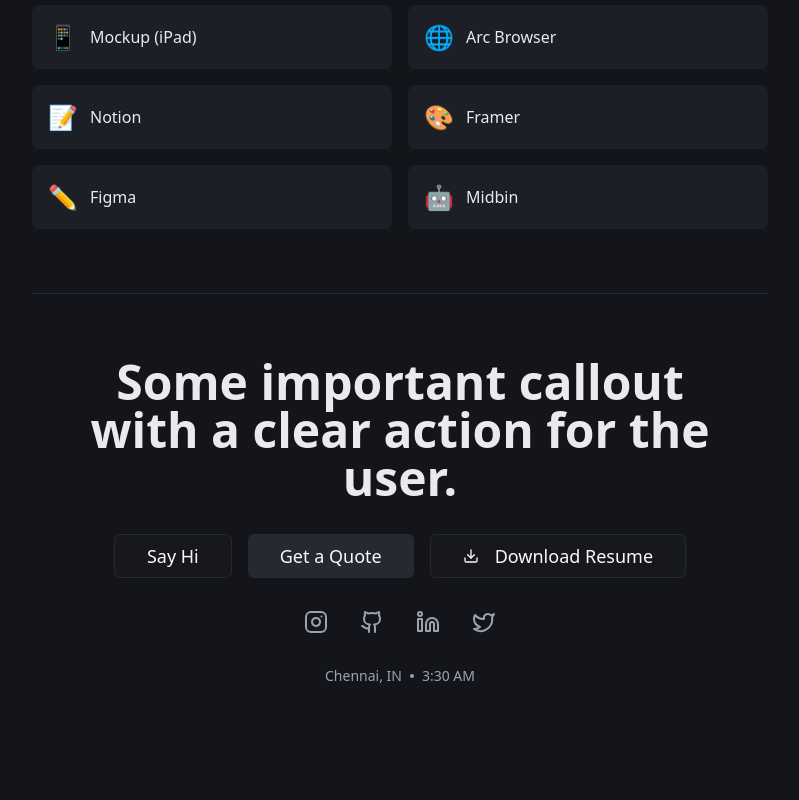
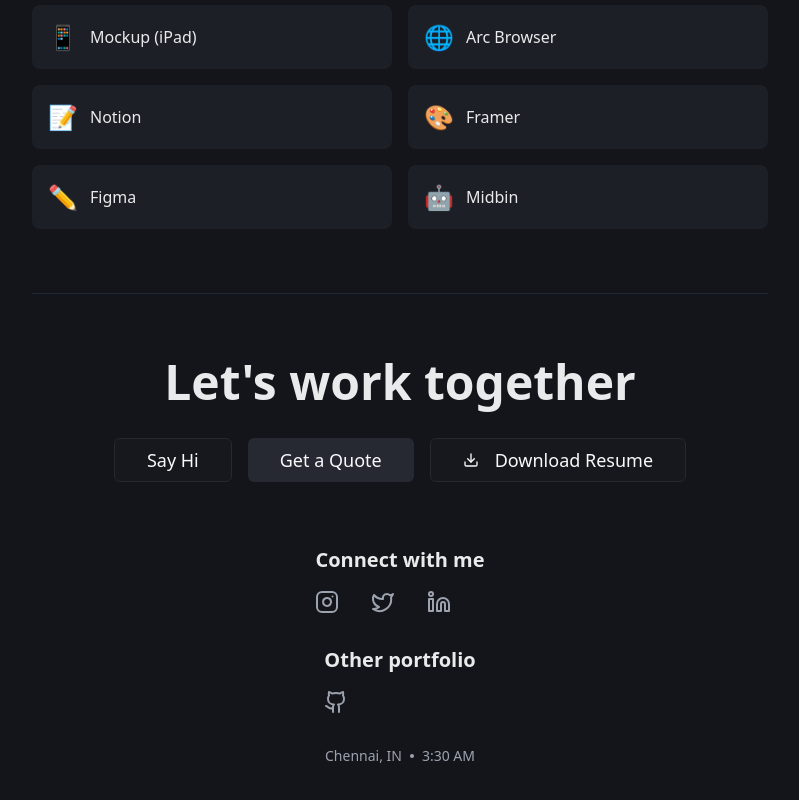
Before and after one commit to shaihq/template-final-designfolio-v1, a React (Vite) app: page / in a window 1280 px wide. Shown: the part 2311-3111 px from the top of the page, without its empty margins (240-1039 px from the left). Before the commit the page ends 3061 px from the top, so only its background shows below. Built offline with nearby package versions, Linux system fonts and the light colour scheme.

Commit message:
Add footer options and download resume
Updated the footer component to include options for user interaction as per the provided context. Added a button for downloading the resume.
[skip gpt_engineer]

```diff
--- a/src/components/Footer.tsx
+++ b/src/components/Footer.tsx
@@ -7,7 +7,7 @@ export const Footer = () => {
       <div className="container max-w-3xl mx-auto px-4">
         <div className="flex flex-col items-center gap-8">
           <h2 className="text-4xl sm:text-5xl font-bold text-foreground max-w-2xl text-center leading-tight">
-            Some important callout with a clear action for the user.
+            Let's work together
           </h2>
 
           <div className="flex flex-wrap gap-4 justify-center">
@@ -23,6 +23,9 @@ export const Footer = () => {
             </Button>
           </div>
 
+          <div className="flex flex-col items-center gap-8 mt-8">
+            <div className="space-y-4">
+              <h3 className="text-xl font-semibold text-center">Connect with me</h3>
               <div className="flex items-center gap-8 text-gray-400">
                 <a
                   href="https://instagram.com"
@@ -34,13 +37,13 @@ export const Footer = () => {
                   <span className="sr-only">Instagram</span>
                 </a>
                 <a
-              href="https://github.com"
+                  href="https://twitter.com"
                   className="hover:text-white transition-colors"
                   target="_blank"
                   rel="noopener noreferrer"
                 >
-              <Github size={24} />
-              <span className="sr-only">Github</span>
+                  <Twitter size={24} />
+                  <span className="sr-only">Twitter</span>
                 </a>
                 <a
                   href="https://linkedin.com"
@@ -51,15 +54,23 @@ export const Footer = () => {
                   <Linkedin size={24} />
                   <span className="sr-only">LinkedIn</span>
                 </a>
+              </div>
+            </div>
+
+            <div className="space-y-4">
+              <h3 className="text-xl font-semibold text-center">Other portfolio</h3>
+              <div className="flex items-center gap-8 text-gray-400">
                 <a
-              href="https://twitter.com"
+                  href="https://github.com"
                   className="hover:text-white transition-colors"
                   target="_blank"
                   rel="noopener noreferrer"
                 >
-              <Twitter size={24} />
-              <span className="sr-only">Twitter</span>
+                  <Github size={24} />
+                  <span className="sr-only">Github</span>
                 </a>
+              </div>
+            </div>
           </div>
 
           <div className="flex items-center gap-2 text-gray-400 text-sm">
```
Lines whose indentation alone changed are shown as unchanged.
